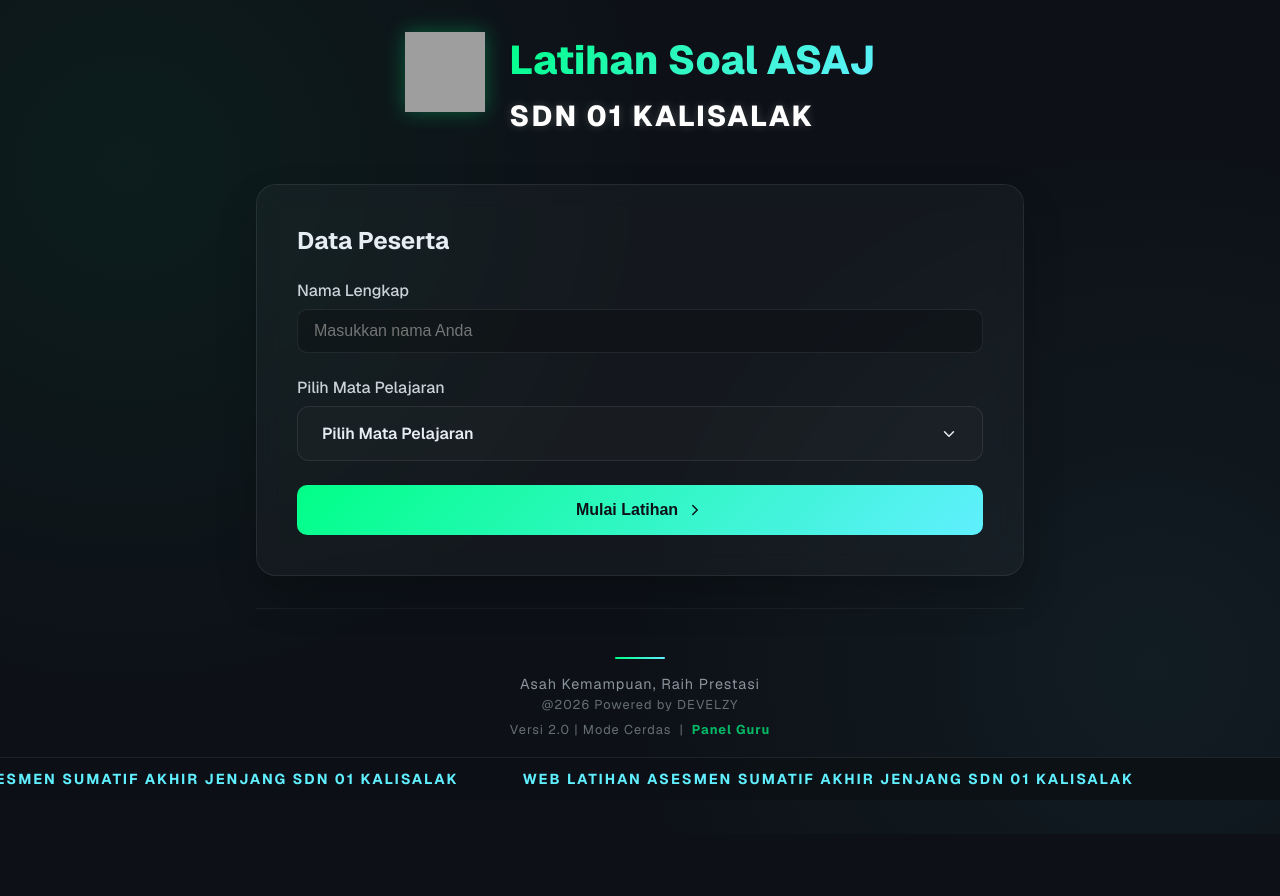
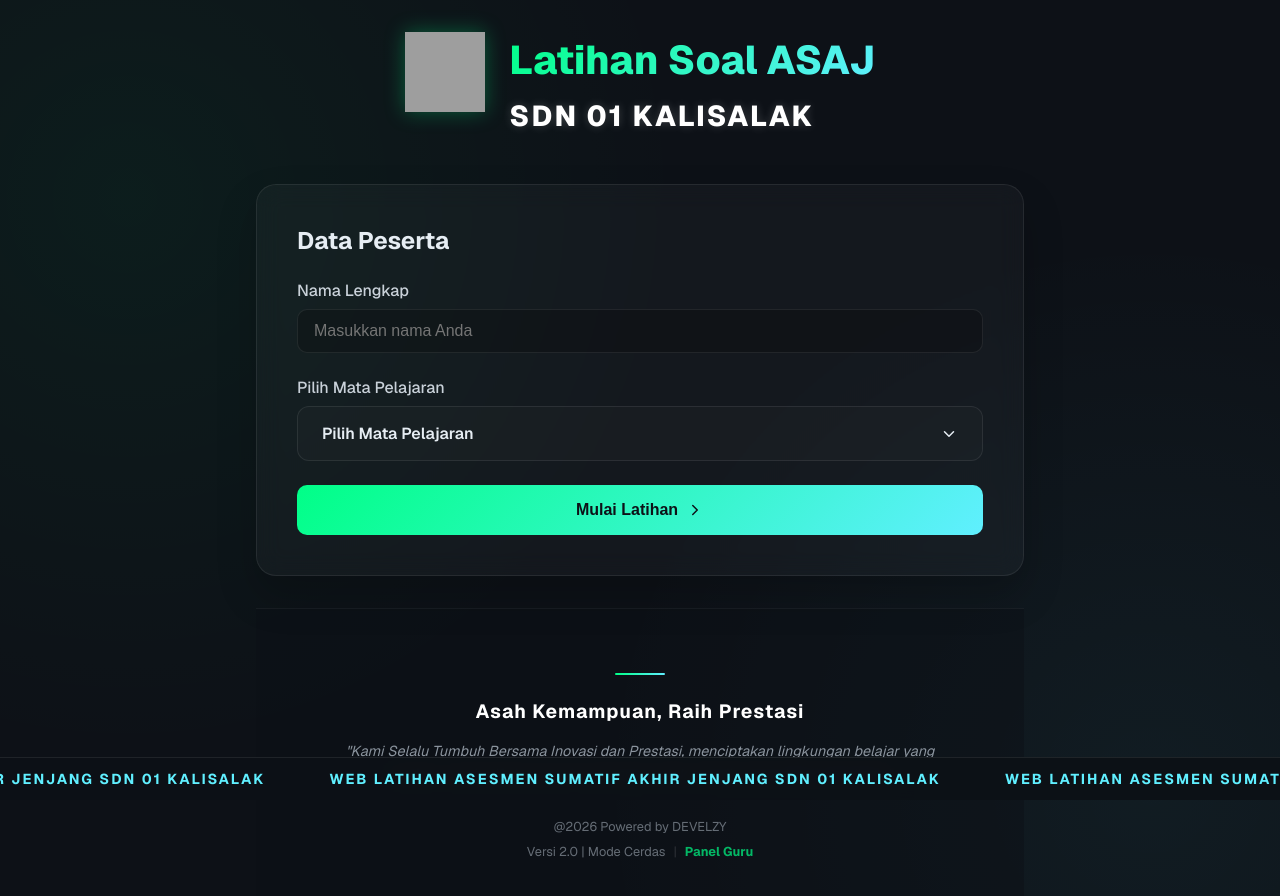
Before and after one commit to develzy/latihansoal-develzy, a Next.js app: page / in a window 1280 px wide. Shown: the top 896 px of the page. Before the commit the page ends 834 px from the top, so only its background shows below. Built offline with nearby package versions, Linux system fonts and the light colour scheme; grey boxes are pictures that could not be loaded.

Commit message:
Feat: Add modern footer and enhance marquee for seamless trailing

```diff
--- a/src/app/page.js
+++ b/src/app/page.js
@@ -371,6 +371,8 @@ export default function Home() {
         <div className={styles.marqueeInner}>
           <span>WEB LATIHAN ASESMEN SUMATIF AKHIR JENJANG SDN 01 KALISALAK</span>
           <span>WEB LATIHAN ASESMEN SUMATIF AKHIR JENJANG SDN 01 KALISALAK</span>
+          <span>WEB LATIHAN ASESMEN SUMATIF AKHIR JENJANG SDN 01 KALISALAK</span>
+          <span>WEB LATIHAN ASESMEN SUMATIF AKHIR JENJANG SDN 01 KALISALAK</span>
         </div>
       </div>
 
@@ -632,14 +634,21 @@ export default function Home() {
       )}
       <footer className={styles.footer}>
         <div className={styles.footerLine}></div>
-        <p>Asah Kemampuan, Raih Prestasi</p>
-        <p style={{ fontSize: '0.8rem', marginTop: '0.2rem', opacity: 0.7 }}>@2026 Powered by DEVELZY</p>
-        <div style={{ fontSize: '0.8rem', marginTop: '0.5rem', opacity: 0.7, display: 'flex', justifyContent: 'center', gap: '0.5rem' }}>
-          <span>Versi 2.0 | Mode Cerdas</span>
-          <span>|</span>
-          <a href="/teacher" style={{ color: 'var(--accent-color)', textDecoration: 'none', fontWeight: 'bold' }}>Panel Guru</a>
+        <div className={styles.footerContent}>
+          <h3 className={styles.footerTitle}>Asah Kemampuan, Raih Prestasi</h3>
+          <p className={styles.footerQuote}>
+            &quot;Kami Selalu Tumbuh Bersama Inovasi dan Prestasi, menciptakan lingkungan belajar yang modern, inspiratif, dan penuh semangat untuk meraih masa depan gemilang.&quot;
+          </p>
+          <div className={styles.footerMeta}>
+            <p className={styles.copyright}>@2026 Powered by DEVELZY</p>
+            <div className={styles.footerLinks}>
+              <span>Versi 2.0 | Mode Cerdas</span>
+              <span className={styles.divider}>|</span>
+              <a href="/teacher" className={styles.teacherLink}>Panel Guru</a>
+            </div>
+          </div>
         </div>
-      </footer >
+      </footer>
     </div >
   );
 }
--- a/src/app/page.module.css
+++ b/src/app/page.module.css
@@ -358,20 +358,79 @@
 
 .footer {
   text-align: center;
-  padding: 3rem 0 4rem 0;
+  padding: 4rem 1rem 6rem 1rem;
   margin-top: auto;
   color: #8b949e;
   font-size: 0.9rem;
-  letter-spacing: 1px;
   border-top: 1px solid rgba(255, 255, 255, 0.05);
+  background: rgba(13, 17, 23, 0.5);
 }
 
 .footerLine {
   width: 50px;
   height: 2px;
   background: linear-gradient(90deg, #00ff87 0%, #60efff 100%);
-  margin: 0 auto 1rem auto;
+  margin: 0 auto 1.5rem auto;
   border-radius: 1px;
+}
+
+.footerContent {
+  max-width: 600px;
+  margin: 0 auto;
+  display: flex;
+  flex-direction: column;
+  gap: 1rem;
+}
+
+.footerTitle {
+  font-size: 1.2rem;
+  font-weight: 700;
+  color: #ffffff;
+  letter-spacing: 1px;
+}
+
+.footerQuote {
+  font-size: 0.9rem;
+  line-height: 1.6;
+  color: #8b949e;
+  font-style: italic;
+}
+
+.footerMeta {
+  display: flex;
+  flex-direction: column;
+  gap: 0.5rem;
+  margin-top: 1rem;
+  align-items: center;
+}
+
+.copyright {
+  font-size: 0.8rem;
+  opacity: 0.7;
+}
+
+.footerLinks {
+  font-size: 0.8rem;
+  opacity: 0.7;
+  display: flex;
+  align-items: center;
+  gap: 0.5rem;
+}
+
+.divider {
+  color: rgba(255, 255, 255, 0.2);
+}
+
+.teacherLink {
+  color: var(--accent-color);
+  text-decoration: none;
+  font-weight: 700;
+  transition: all 0.2s ease;
+}
+
+.teacherLink:hover {
+  color: #60efff;
+  text-shadow: 0 0 5px var(--accent-glow);
 }
 
 .clearBtn {
```
